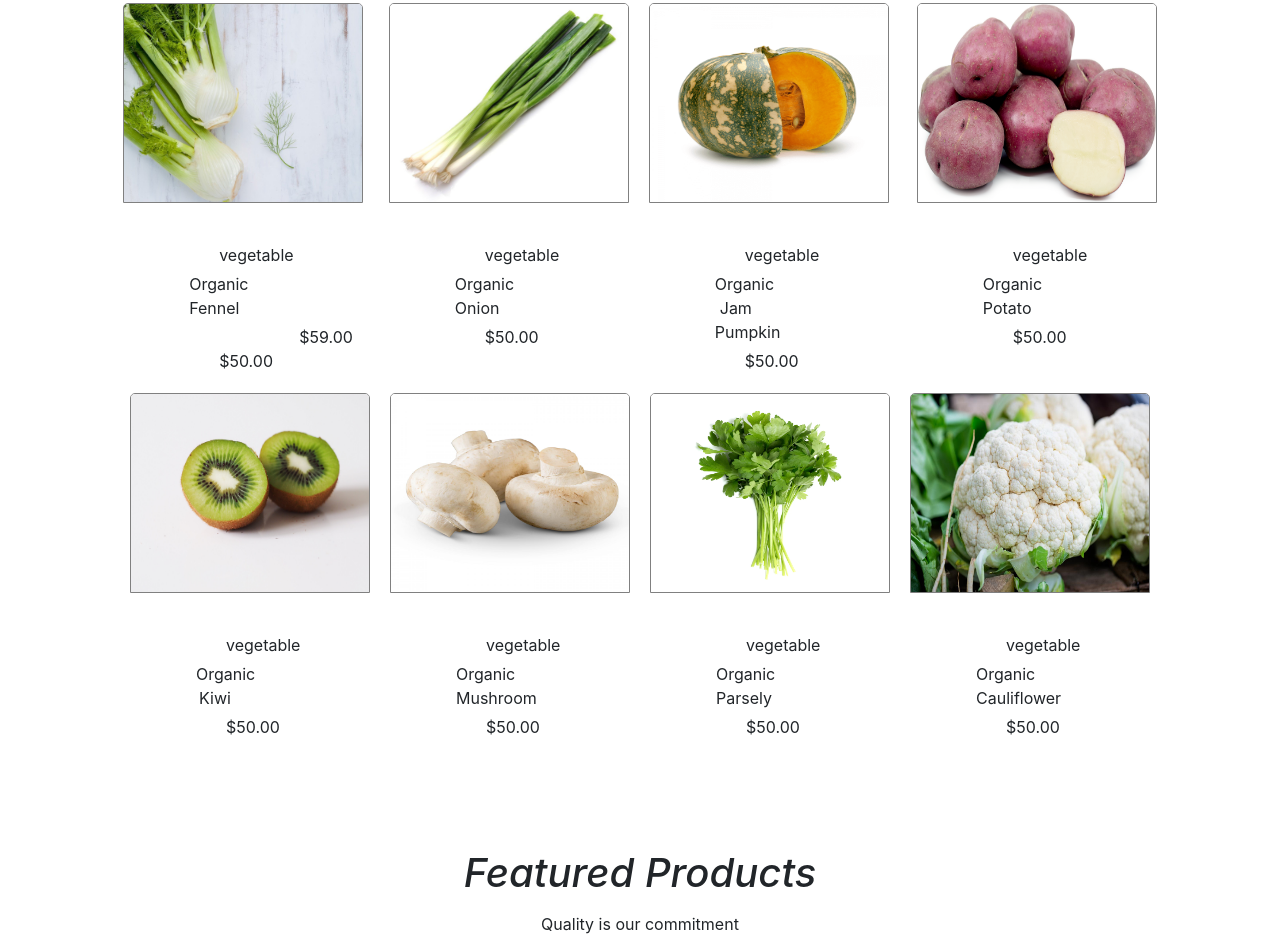
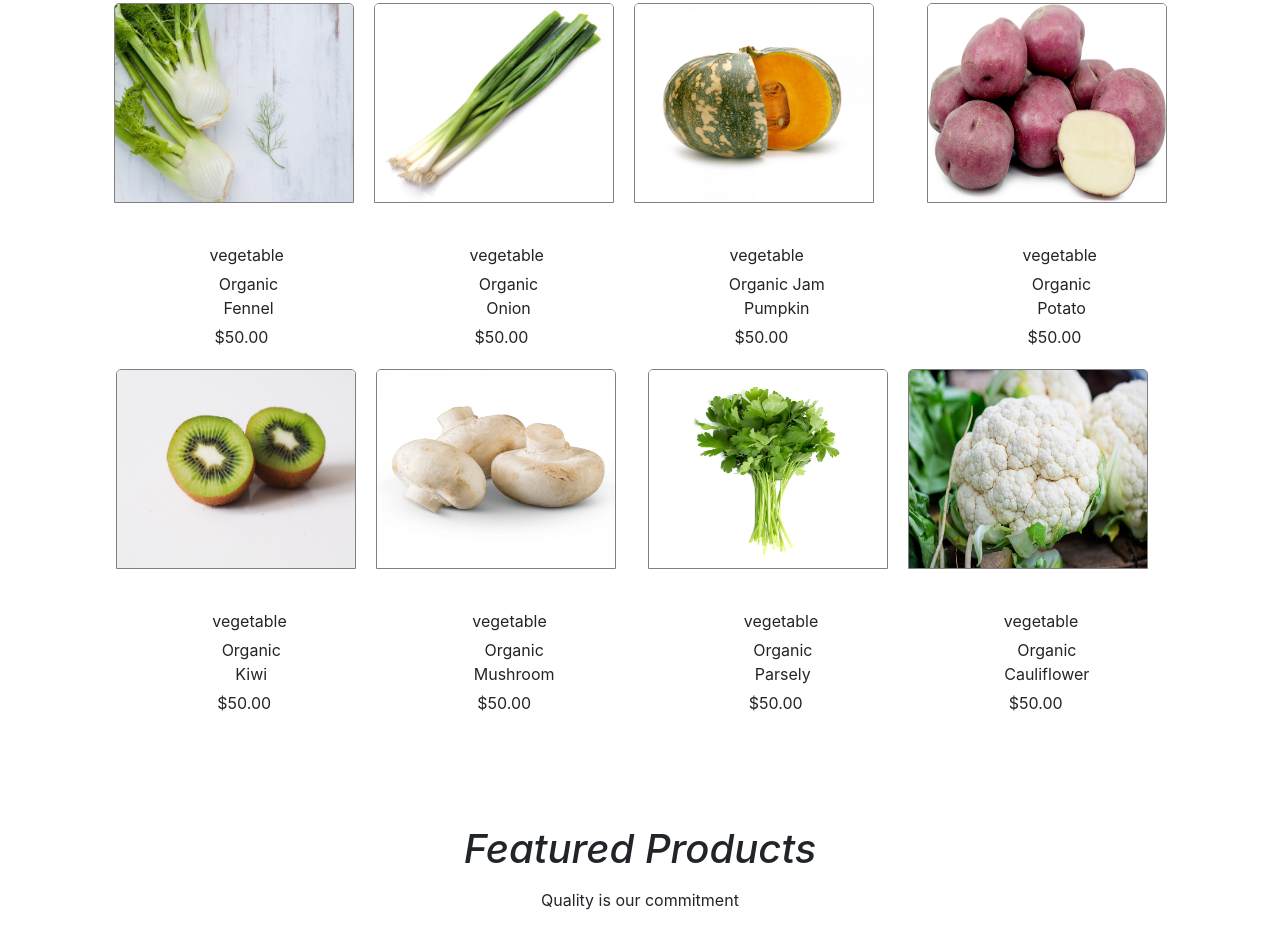
Before and after one commit to amirhsgh/web, a plain HTML site: page index.html in a window 1280 px wide. Shown: the part 2180-3120 px from the top of the page. Drawn offline with nearby package versions, Linux system fonts and the light colour scheme.

Commit message:
web project final3

```diff
--- a/index.html
+++ b/index.html
@@ -125,7 +125,7 @@
                     <div class="desc">
                         <span>vegetable</span>
                         <span class="descO">Organic Fennel</span>
-                        <span class="price"><span class="price-gh">$59.00</span>$50.00</span>
+                        <span class="price"><span class="price-gh"></span>$50.00</span>
                     </div>
                 </div>
                 <div class="fruit-card">
--- a/style.css
+++ b/style.css
@@ -175,6 +175,7 @@
 }
 .desc{
     padding: 0 1rem;
+    text-align: center;
 }
 .desc span{
     display: block;
@@ -184,10 +185,11 @@
     margin-left: 80px;
 }
 .descO{
-    margin-left: 50px;
+    width: 100%;
+    margin-left: 75px;
 }
 .price{
-    margin-left: 80px;
+    margin-left: 85px;
 }
 .price-gh{
     display: inline;
```
